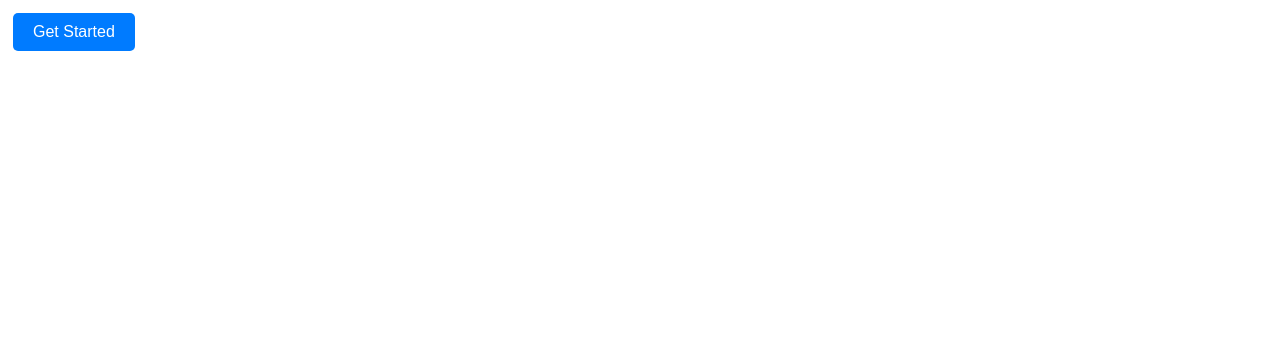
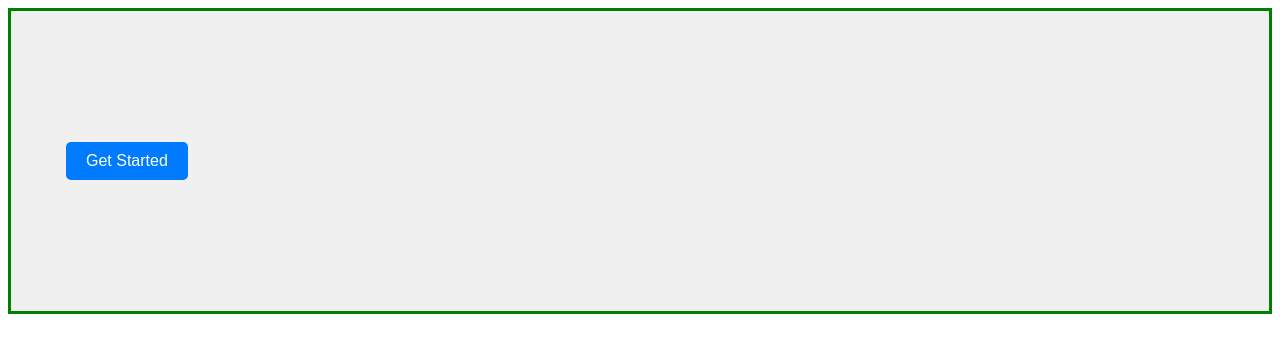
Before and after one commit to cmpblc/wdasc, a plain HTML site: page index.html in a window 1280 px wide. Drawn offline with Linux system fonts and the light colour scheme.

Commit message:
Update index.html

```diff
--- a/index.html
+++ b/index.html
@@ -17,11 +17,23 @@
             cursor: pointer;
         }
 
-        /* CSS styles for center alignment */
+        /* CSS styles for container */
         .button-container {
+            height: 200px;
+            position: relative;
+            border: 3px solid green;
             background-color: #f0f0f0; /* Background color of the container */
             text-align: center;
-            margin-top: 50px; /* Adjust the margin as needed */
+            padding: 50px; /* Adjust the margin as needed */
+        }
+
+        /* CSS styles for center alignment */
+        .vertical-center {
+          margin: 0;
+          position: absolute;
+          top: 50%;
+          -ms-transform: translateY(-50%);
+          transform: translateY(-50%);
         }
 
     </style>
@@ -29,9 +41,10 @@
 <body>
 
     <!-- Decision tree buttons container -->
-    <div id="button-container">
-        <!-- Original buttons -->
-        <button class="decision-button" onclick="get_started()">Get Started</button>
+    <div class="button-container">
+        <div class="vertical-center">
+            <!-- Original buttons -->
+            <button class="decision-button" onclick="get_started()">Get Started</button>
     </div>
 
     <!-- JavaScript functions for decision outcomes -->
```
